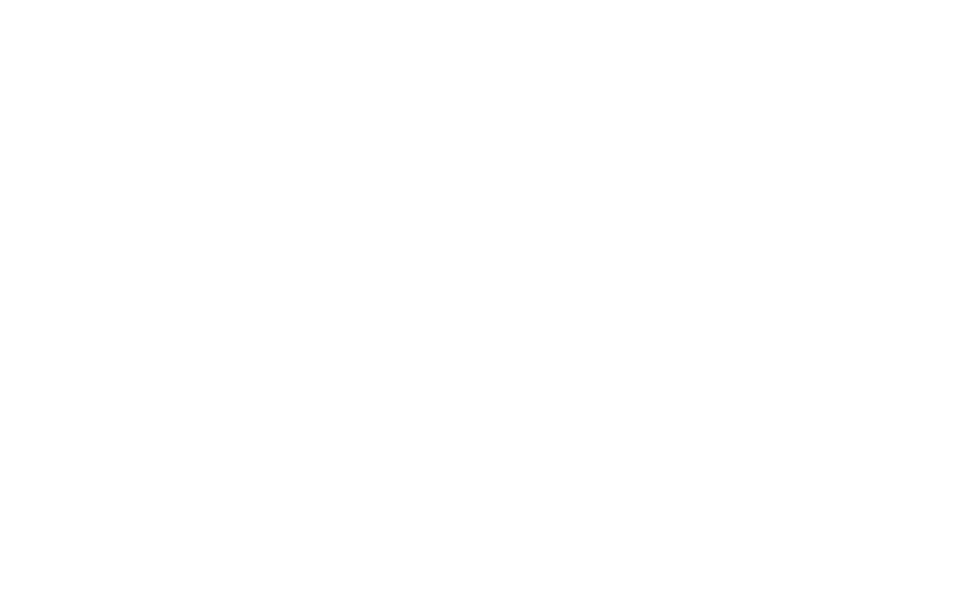
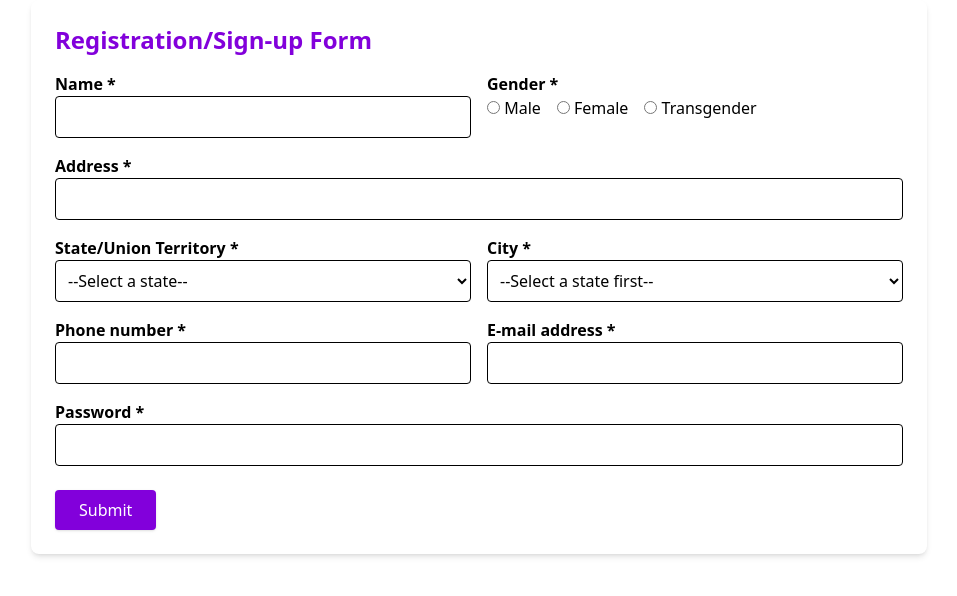
Before and after one commit to sarthaknayyar/aspire-hackathon, a React (Vite) app in the folder client/: page /signup in a window 1280 px wide. Before the commit this address had no page. Shown: the top 596 px of the page, without its empty margins (161-1118 px from the left). Built offline with nearby package versions, Linux system fonts and the light colour scheme.

Commit message:
signUp backend connected

```diff
--- a/client/src/App.jsx
+++ b/client/src/App.jsx
@@ -4,6 +4,7 @@
 import HomePage from './pages/HomePage';
 import { BrowserRouter as Router, Routes, Route, useNavigate } from 'react-router-dom';
 import LoginForm from './components/login';
+import SignupForm from './components/SignUp';
 
 
 function App() {
@@ -15,6 +16,7 @@
       <Route path="/" element={<LandingPage />} />
       <Route path="/homepage" element={<HomePage />} />
       <Route path='/login' element={<LoginForm/>} />
+      <Route path='/signup' element={<SignupForm/>} />
     </Routes>
 
 
--- a/client/src/components/SignUp.jsx
+++ b/client/src/components/SignUp.jsx
@@ -1,19 +1,25 @@
+import { ClipboardType } from "lucide-react";
 import React, { useState } from "react";
+
+import { useNavigate } from "react-router";
 
 const SignupForm = () => {
   const [formData, setFormData] = useState({
     name: "",
     gender: "",
     address: "",
-    locality: "",
+    // locality: "",
     state: "",
-    country: "India",
-    district: "",
-    pincode: "",
+    // country: "India",
+    // city: "",
+    // pincode: "",
     phone: "",
-    mobile: "",
+    // phone: "",
     email: "",
-    securityCode: "",
+    // password: "",
+    city: "",
+    password: "",
+
   });
 
 
@@ -75,6 +81,27 @@
     e.preventDefault();
     console.log("Form Submitted", formData);
   };
+  const navigate = useNavigate();
+  const [status, setStatus] = useState(null);
+
+  async function handleSignup(){
+    const response = await fetch('http://localhost:5000/user/signup',{
+        method : 'POST',
+        headers : {
+            'Content-Type' : 'application/json',
+        },
+        body : JSON.stringify(formData),
+    });
+    if(response.status === 200){
+        const data = await response.json();
+        console.log(data);
+        navigate('/login');
+    }
+    else if(response.status === 400){
+        console.log('User not found');
+        setStatus('User not found');
+    }
+  }
 
 
   return (
@@ -96,14 +123,10 @@
           </div>
         </div>
 
-        <div className="grid grid-cols-2 gap-4 mt-4">
+        <div className="grid grid-cols-1 gap-4 mt-4">
           <div>
             <label className="block font-semibold">Address *</label>
             <input type="text" name="address" value={formData.address} onChange={handleChange} className="w-full p-2 border rounded" required />
-          </div>
-          <div>
-            <label className="block font-semibold">Locality</label>
-            <input type="text" name="locality" value={formData.locality} onChange={handleChange} className="w-full p-2 border rounded" />
           </div>
         </div>
 
@@ -120,8 +143,8 @@
             </select>
           </div>
           <div>
-            <label className="block font-semibold">District *</label>
-            <select name="district" value={formData.district} onChange={handleChange} className="w-full p-2 border rounded" required>
+            <label className="block font-semibold">City *</label>
+            <select name="city" value={formData.city} onChange={handleChange} className="w-full p-2 border rounded" required>
               <option value="">--Select a state first--</option>
               {list.map((item, index) => (
                 <option key={index} value={item}>
@@ -133,20 +156,13 @@
         </div>
 
         <div className="grid grid-cols-2 gap-4 mt-4">
-          <div>
+          {/* <div>
             <label className="block font-semibold">Pincode</label>
             <input type="text" name="pincode" value={formData.pincode} onChange={handleChange} className="w-full p-2 border rounded" />
-          </div>
+          </div> */}
           <div>
-            <label className="block font-semibold">Mobile number *</label>
-            <input type="text" name="mobile" value={formData.mobile} onChange={handleChange} className="w-full p-2 border rounded" required />
-          </div>
-        </div>
-
-        <div className="grid grid-cols-2 gap-4 mt-4">
-          <div>
-            <label className="block font-semibold">Phone number</label>
-            <input type="text" name="phone" value={formData.phone} onChange={handleChange} className="w-full p-2 border rounded" />
+            <label className="block font-semibold">Phone number *</label>
+            <input type="text" name="phone" value={formData.phone} onChange={handleChange} className="w-full p-2 border rounded" required />
           </div>
           <div>
             <label className="block font-semibold">E-mail address *</label>
@@ -154,12 +170,19 @@
           </div>
         </div>
 
+        {/* <div className="grid grid-cols-2 gap-4 mt-4"> */}
+          {/* <div>
+            <label className="block font-semibold">Phone number</label>
+            <input type="text" name="phone" value={formData.phone} onChange={handleChange} className="w-full p-2 border rounded" />
+          </div> */}
+        {/* </div> */}
+
         <div className="mt-4">
-          <label className="block font-semibold">Security Code *</label>
-          <input type="text" name="securityCode" value={formData.securityCode} onChange={handleChange} className="w-full p-2 border rounded" required />
+          <label className="block font-semibold">Password *</label>
+          <input type="text" name="password" value={formData.password} onChange={handleChange} className="w-full p-2 border rounded" required />
         </div>
 
-        <button type="submit" className="mt-6 px-6 py-2 bg-purple-700 text-white rounded shadow">Submit</button>
+        <button type="submit" className="mt-6 px-6 py-2 bg-purple-700 text-white rounded shadow" onClick={handleSignup} >Submit</button>
       </form>
     </div>
   );
```
